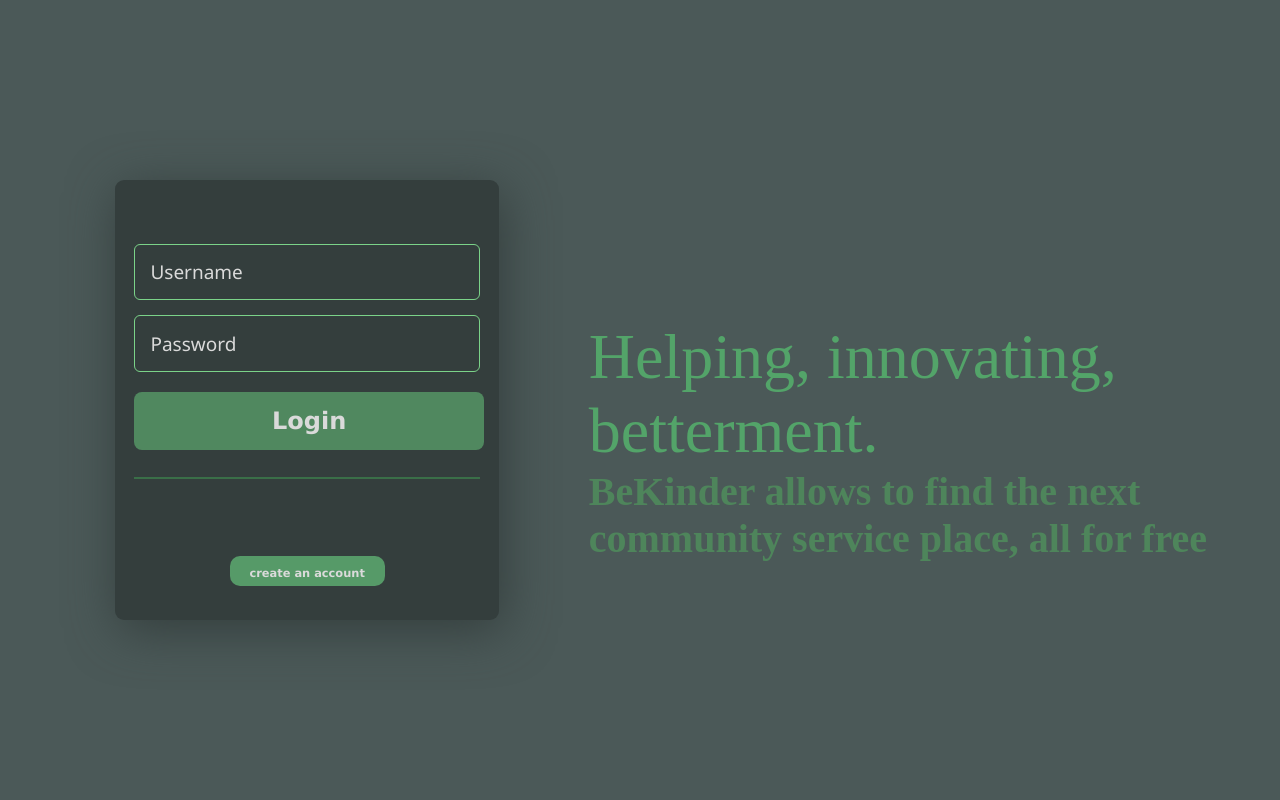
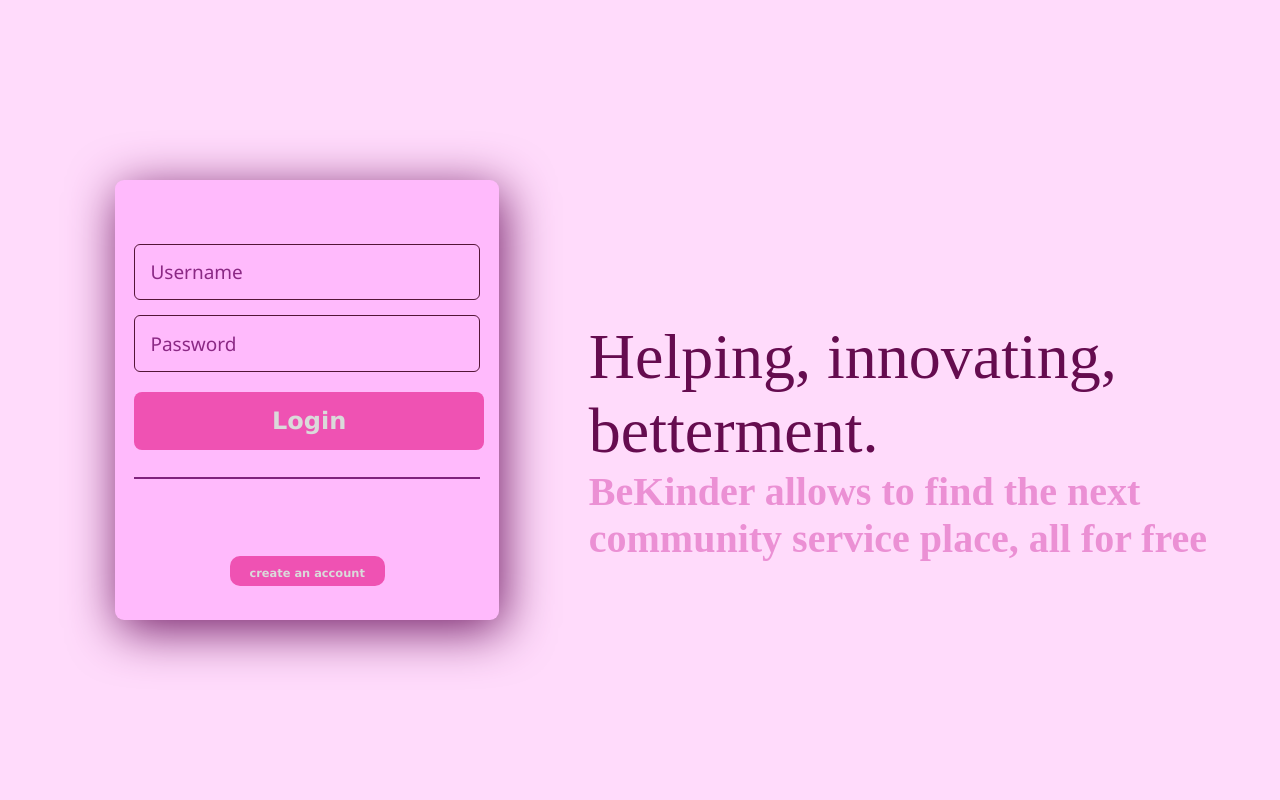
Before and after one commit to amitTtur/BeKinder, a Flask app: page / in a window 1280 px wide. Run offline with Flask 3, Linux system fonts and the light colour scheme.

Commit message:
fixed logins styles

```diff
--- a/server/static/css/login_style.css
+++ b/server/static/css/login_style.css
@@ -1,6 +1,6 @@
 body {
     position: relative;
-    background-color: #4b5958;
+    background-color: #ffdbfb;
     color:rgb(249, 238, 255);
     height: 100vh;
     margin: 0;
@@ -44,7 +44,7 @@ body {
 .back_button a {
     text-align: center;
     text-decoration: none;
-    color: #AEDCC0;
+    color: #f578c7;
     display: block;
     width: 100%;
     height: 100%;
@@ -52,12 +52,12 @@ body {
 }
 
 .back_button a:hover{
-    color: #37563f;
+    color: #ff54e5;
 }
 
 .back_button a:active{
     background: fixed;
-    background-color: #50885F;
+    background-color: hsl(0, 0%, 100%);
     color: #AEDCC0;
     border-radius: 9px;
     border-bottom-right-radius: 0;
@@ -72,11 +72,11 @@ body {
     transform: translate(-50%, -50%);
     height: 55vh;
     width: 30vw;
-    background-color: #343E3D;
+    background-color: #ffbafc;
     display: flex;
     justify-content: center;
     border-radius: 9px;
-    box-shadow: 4px 10px 50px #343E3D;
+    box-shadow: 4px 10px 50px #711a64;
 }
 
 #big_text {
@@ -103,9 +103,9 @@ br {
 .input_field{
     width: 100%;
     background: none;
-    border: 1px solid #7BD389;
+    border: 1px solid #541536;
     border-radius: 6px;
-    color: white;
+    color: rgb(80, 31, 76);
     outline: none;
     font-size: 19px;
     font-family: 'Segoe UI', Tahoma, Geneva, Verdana, sans-serif;
@@ -116,15 +116,15 @@ br {
 }
 
 .input_field:hover{
-    background-color: #607466;
+    background-color: #c64ba9;
 }
 
 .input_field:active{
-    background-color: #607466;
+    background-color: #b31e9c;
 }
 
 ::-webkit-input-placeholder{
-    color: #dadada;
+    color: #8b2985;
 }
 
 .full_width {
@@ -133,7 +133,7 @@ br {
 
 .fancy_button {
     /*background: linear-gradient(to bottom left, rgb(220, 140, 207), lightblue);*/
-    background-color: lightblue;
+    background-color: rgb(255, 255, 255);
     border: none;
     overflow: hidden;
     justify-content: center;
@@ -175,43 +175,32 @@ br {
 }
 
 #login_button {
-    background-color:  #50885F;
+    background-color:  #ef52b3;
     color: #dadada;
     font-size: 3vh;
     text-align: center;
 }
 
 #login_button:hover {
-    color: #37563f;
+    color: #c23cb7;
 }
 
 #login_button:active {
-    color: #7BD389;
-    background-color: #37563f;
+    color: #ffffff;
+    background-color: #a62985;
 }
 
 #WelcomeText {
     position: absolute;
     top: 40%;
     left: 46%;
-    color:#53A469;
-}
-
-#forgotPassword {
-    font-size: 3vh;
-    align-self:center;
-    text-decoration: none;
-    color:#6cbb81;
-}
-
-#forgotPassword:visited {
-    color: #768679;
+    color:#650c4f;
 }
 
 hr {
     width: 100%;
-    color: #50885F;
-    background-color: #3A6F48;
+    color: #ffffff;
+    background-color: #7f227c;
     border: none;
     height: 2px;
 }
@@ -246,7 +235,7 @@ hr {
     display: inline-block; /* Allows the button to size itself based on content */
     padding: 10px 20px; /* Adds padding for a better appearance */
     font-size: 0.95em; /* Increases font size for visibility */
-    background-color: #569a68; /* Set a background color for the button */
+    background-color: #ef52b3; /* Set a background color for the button */
     color: #dadada; /* Text color */
     border: none; /* Remove border */
     cursor: pointer; /* Change cursor to pointer on hover */
@@ -255,10 +244,10 @@ hr {
 }
 
 #createAcc:hover {
-    color: #37563f;
+    color: #c23cb7;
 }
 
 #createAcc:active {
-    color: #7BD389;
-    background-color: #37563f;
+    color: #ffffff;
+    background-color: #a62985;
 }
--- a/server/templates/Login_page.html
+++ b/server/templates/Login_page.html
@@ -25,7 +25,7 @@
                 Helping, innovating, betterment.
             </span>
             <br>
-            <span style="font-size: 5vh; color: #4e855b; font-weight: bold;">BeKinder allows to find the next community service place, all for free</span>
+            <span style="font-size: 5vh; color: #eb90d4; font-weight: bold;">BeKinder allows to find the next community service place, all for free</span>
         </div>
         <script src="{{ url_for('static',filename='js/login_page.js') }}"></script>
     </body>
--- a/server/templates/register.html
+++ b/server/templates/register.html
@@ -27,7 +27,7 @@
                 Helping, innovating, betterment.
             </span>
             <br>
-            <span style="font-size: 5vh; color: #4e855b; font-weight: bold;">BeKinder allows to find the next community service place, all for free</span>
+            <span style="font-size: 5vh; color: #eb90d4; font-weight: bold;">BeKinder allows to find the next community service place, all for free</span>
         </div>
 
         <script src="{{ url_for('static',filename='js/register_page.js') }}"></script>
```
Also changed, not shown: server/static/css/register_style.css (+23 -23 lines), server/templates/users.sqlite.
